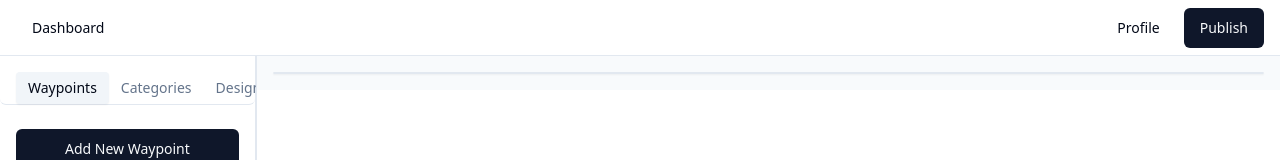
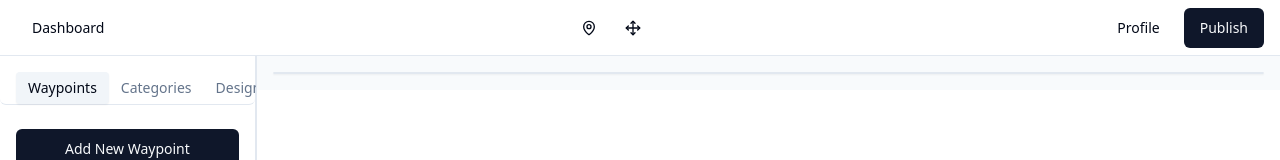
Before and after one commit to missingfoot/waypointer, a React (Vite) app: page / in a window 1280 px wide. Shown: the top 160 px of the page. Built offline with nearby package versions, Linux system fonts and the light colour scheme.

Commit message:
Add toolbar icons to TopNav
Implement icon-only buttons for the add waypoint and drag-grab tools in the TopNav component, creating a toolbar similar to Figma's interface.
[skip gpt_engineer]

```diff
--- a/src/components/TopNav.tsx
+++ b/src/components/TopNav.tsx
@@ -1,12 +1,39 @@
 import React from 'react';
 import { Button } from '@/components/ui/button';
+import { MapPin, Move } from 'lucide-react';
 
-export const TopNav: React.FC = () => {
+interface TopNavProps {
+  isAddingWaypoint: boolean;
+  onToggleAddWaypoint: () => void;
+}
+
+export const TopNav: React.FC<TopNavProps> = ({
+  isAddingWaypoint,
+  onToggleAddWaypoint,
+}) => {
   return (
-    <div className="h-14 border-b border-border px-4 flex items-center justify-between bg-card">
+    <div className="h-14 border-b border-border px-4 flex items-center bg-card">
       <Button variant="ghost">
         Dashboard
       </Button>
+
+      <div className="flex-1 flex justify-center gap-2">
+        <Button
+          variant={isAddingWaypoint ? "secondary" : "ghost"}
+          size="icon"
+          onClick={onToggleAddWaypoint}
+          className="w-9 h-9"
+        >
+          <MapPin className="h-4 w-4" />
+        </Button>
+        <Button
+          variant="ghost"
+          size="icon"
+          className="w-9 h-9"
+        >
+          <Move className="h-4 w-4" />
+        </Button>
+      </div>
 
       <div className="flex items-center gap-2">
         <Button variant="ghost">
--- a/src/pages/Index.tsx
+++ b/src/pages/Index.tsx
@@ -70,7 +70,10 @@ const Index = () => {
 
   return (
     <div className="h-screen flex flex-col">
-      <TopNav />
+      <TopNav
+        isAddingWaypoint={isAddingWaypoint}
+        onToggleAddWaypoint={() => setIsAddingWaypoint(!isAddingWaypoint)}
+      />
       <div className="flex-1 flex overflow-hidden">
         <ResizablePanelGroup direction="horizontal">
           <ResizablePanel defaultSize={20} minSize={15} maxSize={40}>
```
